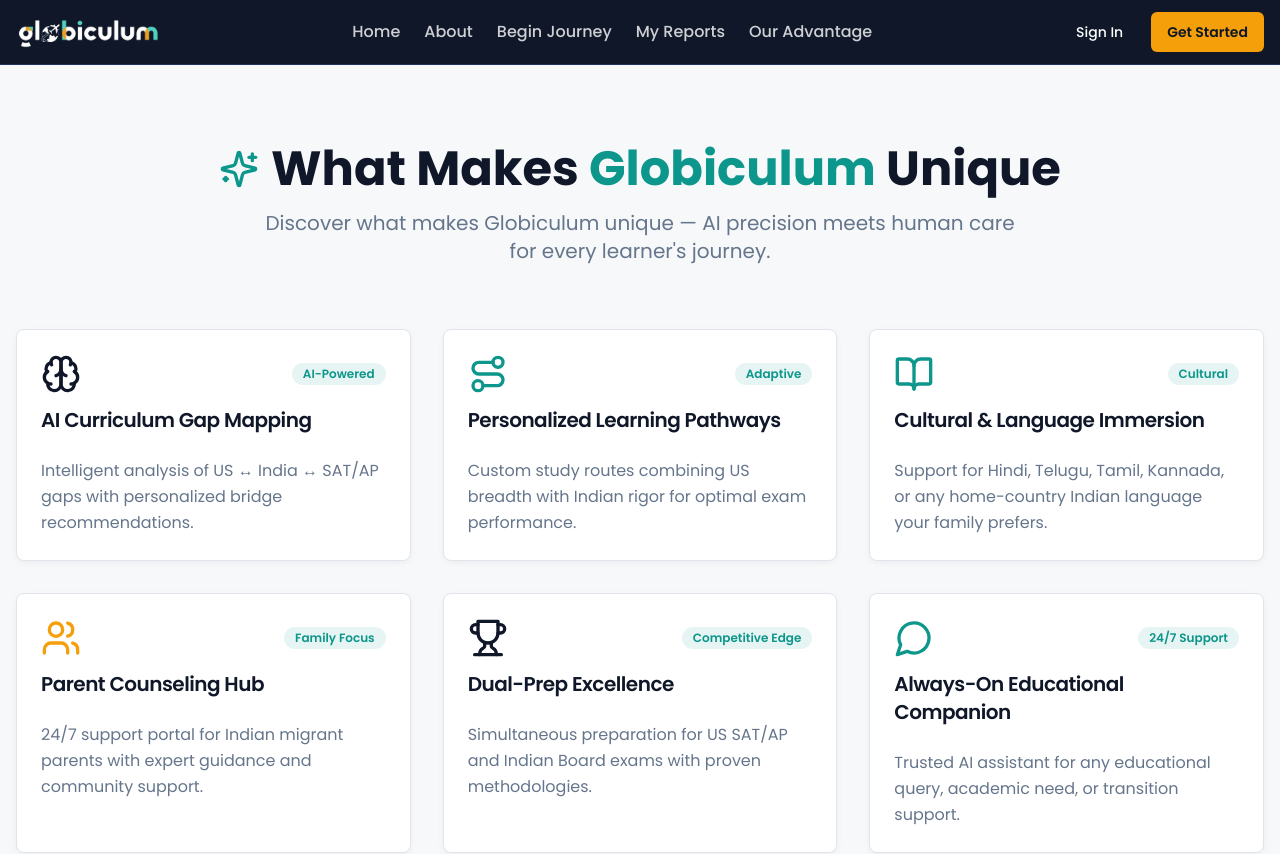
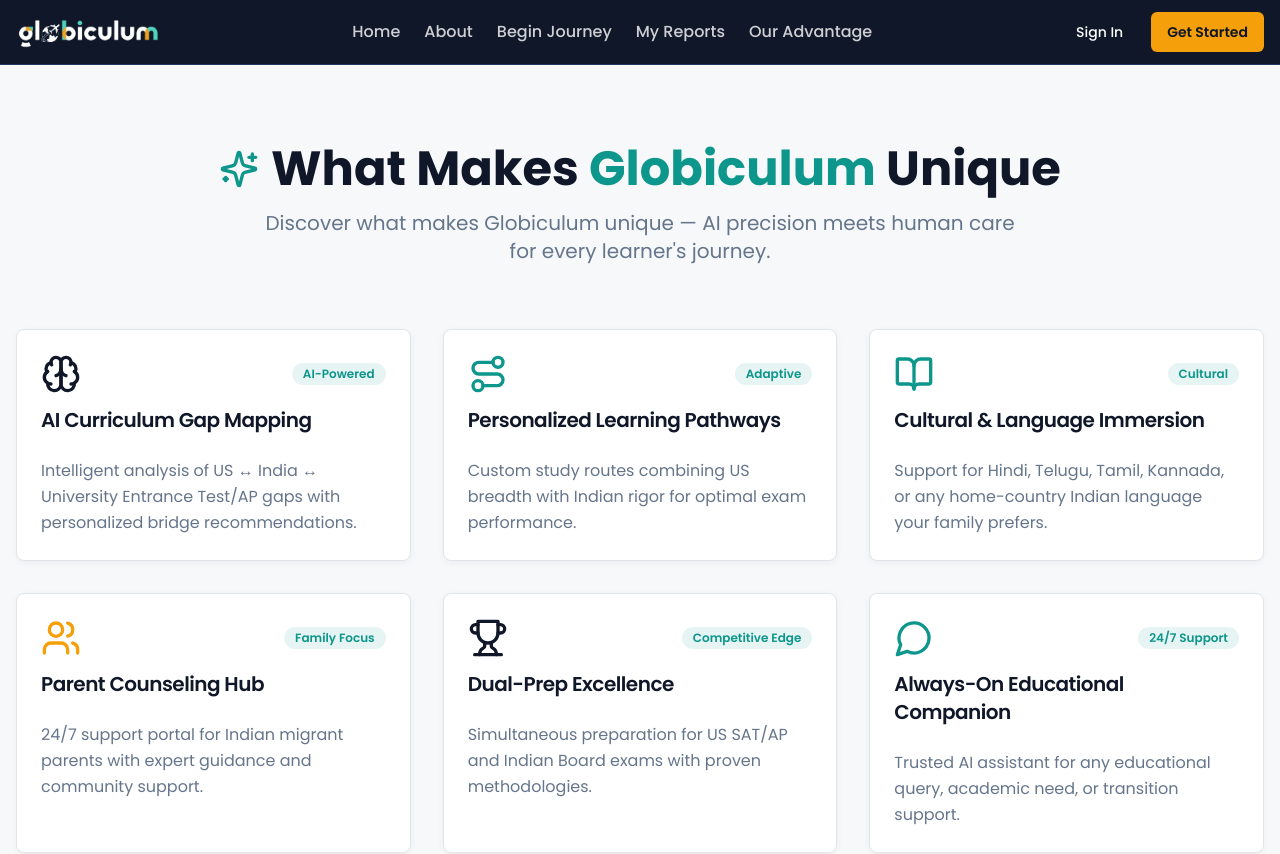
Before and after one commit to Globiculum/Globiculum_Master, a React (Vite) app: page /our-advantage in a window 1280 px wide. Shown: the top 854 px of the page. Built offline with nearby package versions, Linux system fonts and the light colour scheme; the HTML template or start-up script is replaced by a standard one.

Commit message:
Preceding changes

```diff
--- a/src/pages/OurAdvantage.tsx
+++ b/src/pages/OurAdvantage.tsx
@@ -8,7 +8,7 @@ const features = [
   {
     icon: Brain,
     title: "AI Curriculum Gap Mapping",
-    description: "Intelligent analysis of US ↔ India ↔ SAT/AP gaps with personalized bridge recommendations.",
+    description: "Intelligent analysis of US ↔ India ↔ University Entrance Test/AP gaps with personalized bridge recommendations.",
     color: "text-primary",
     badge: "AI-Powered"
   },
```
